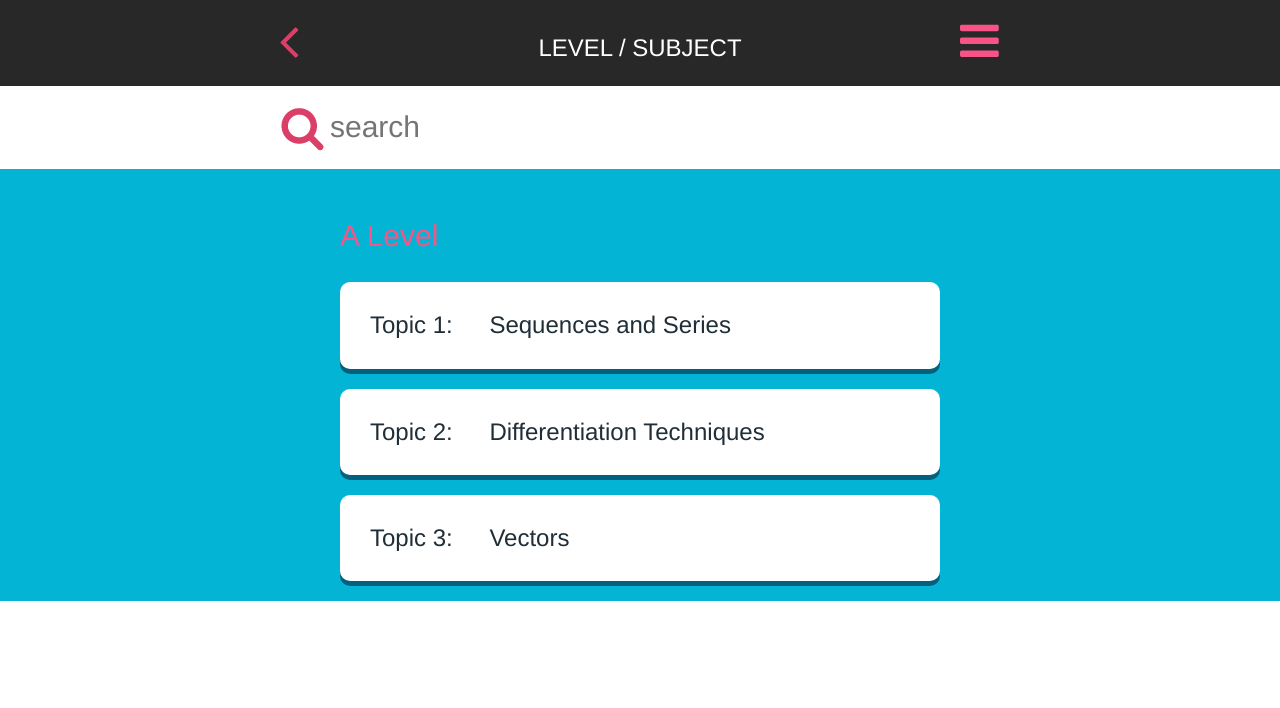
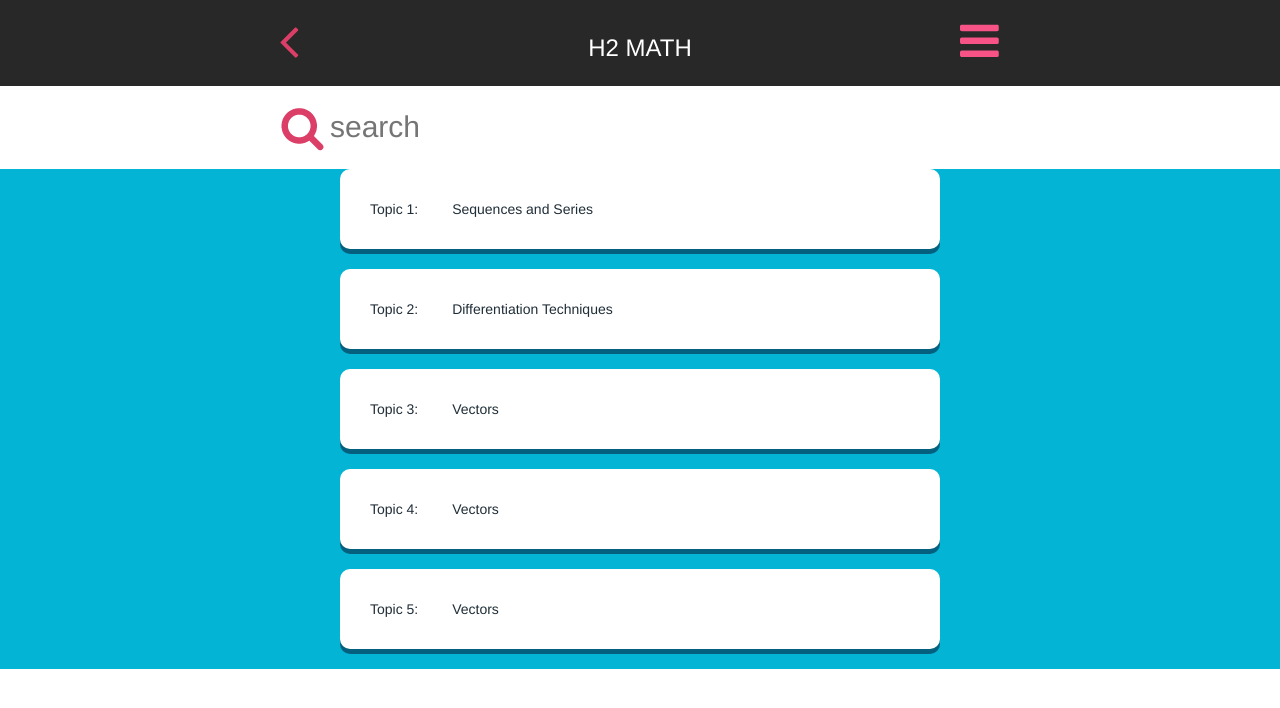
Before and after one commit to johnnypham/Smardy, a plain HTML site: page topiclist.html in a window 1280 px wide. Drawn offline with nearby package versions, Linux system fonts and the light colour scheme.

Commit message:
creater new page topiclist

```diff
--- a/topiclist.html
+++ b/topiclist.html
@@ -24,7 +24,7 @@
         <header>
           <article class="container">
               <span class="back"><a href="#"></a></span>
-              <h3 class="title-sub-header">Level / Subject </h3>
+              <h3 class="title-sub-header">H2 Math </h3>
               <span class="menu"><a href="#"></a></span>
           </article>
         </header>
@@ -34,21 +34,30 @@
         </article>
         <article class="main">
             <article class="container">
-              <h3 class="title-main">A Level<h3>
               <a class="btn-subject topic" href="#">
                 <span class="title-topic">Topic 1: </span>
                 <span class="title-sub">Sequences and Series</span>
-                <span class="pro-subject"></span>
+                <span class="topic-subject list"></span>
               </a>
               <a class="btn-subject topic" href="#">
                 <span class="title-topic">Topic 2: </span>
                 <span class="title-sub">Differentiation Techniques</span>
-                <span class="pro-subject"></span></a>
+                <span class="topic-subject math-view-50 math-star-2"></span></a>
               <a class="btn-subject topic" href="#">
                  <span class="title-topic">Topic 3: </span>
                 <span class="title-sub">Vectors</span>
-                <span class="pro-subject"></span></a>
-
+                <span class="topic-subject math-view-25 math-star-1"></span>
+              </a>
+              <a class="btn-subject topic" href="#">
+                 <span class="title-topic">Topic 4: </span>
+                <span class="title-sub">Vectors</span>
+                <span class="topic-subject math-view-75 math-star-3"></span>
+              </a>
+              <a class="btn-subject topic" href="#">
+                 <span class="title-topic">Topic 5: </span>
+                <span class="title-sub">Vectors</span>
+                <span class="topic-subject math-view-100 math-star-0"></span>
+              </a>
             </article>
         </article>
       </section>
```
